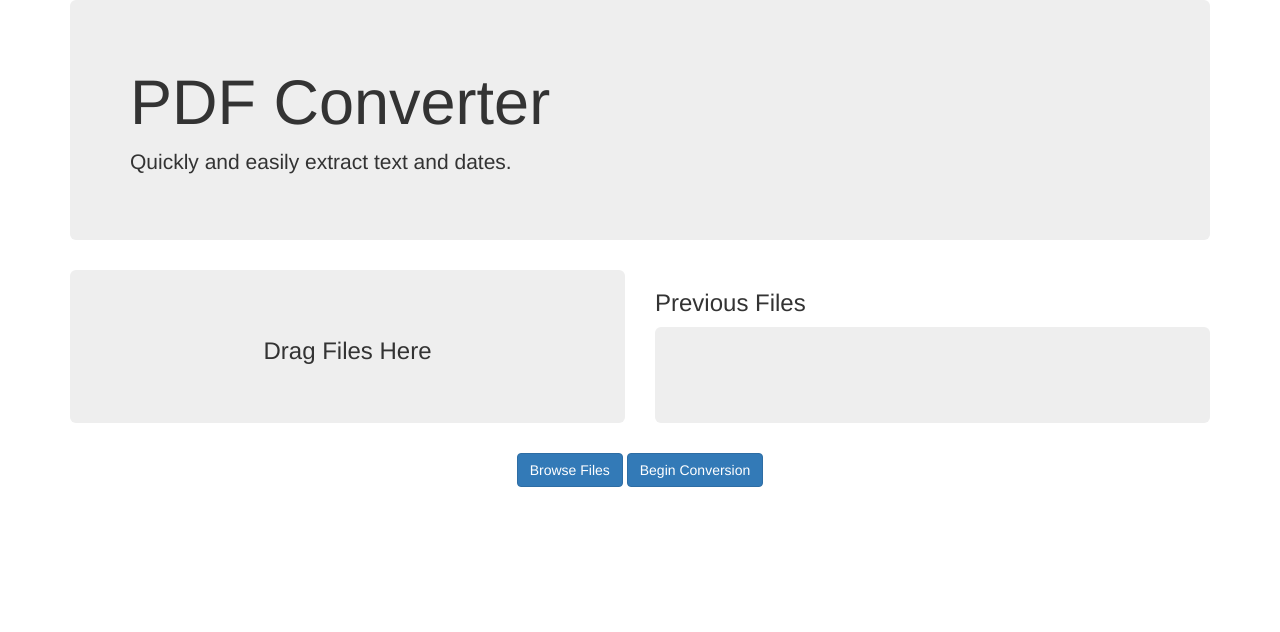
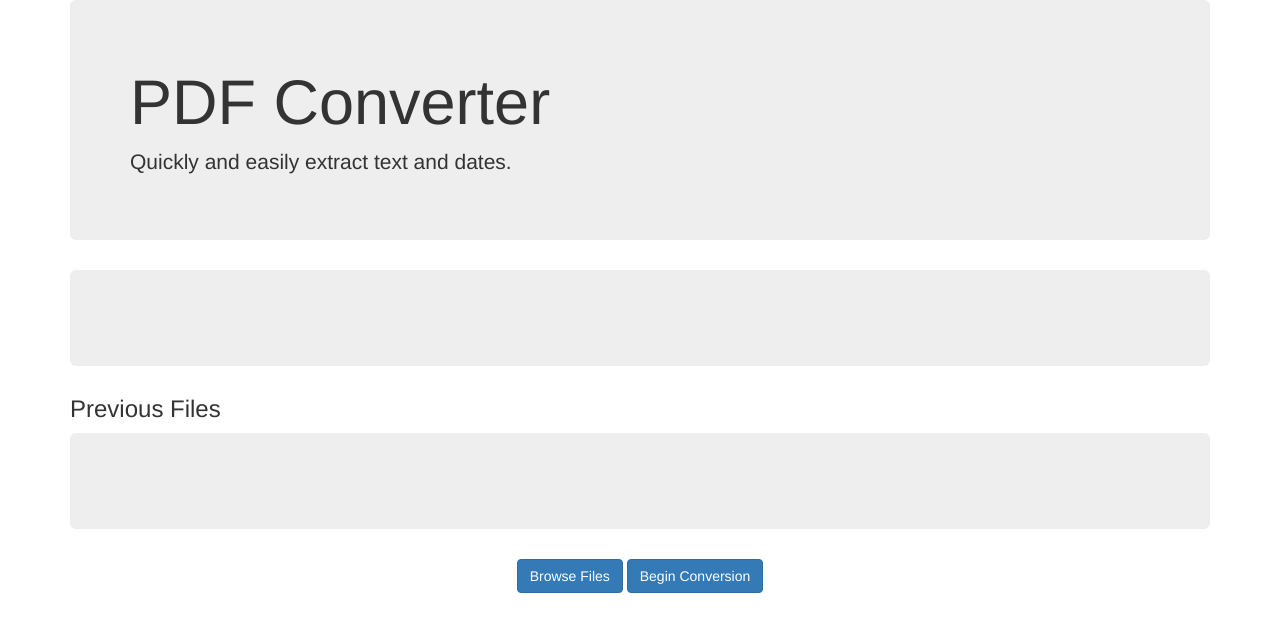
Before and after one commit to ProtoPlasm74/Teaching-master, a Flask app: page /index_return in a window 1280 px wide. Shown: the top 632 px of the page. Run offline with Flask 2, Linux system fonts and the light colour scheme; some libraries are stand-ins or nearby versions.

Commit message:
Added file upload section on index and index_return

```diff
--- a/templates/index_return.html
+++ b/templates/index_return.html
@@ -25,15 +25,13 @@
     </div>
 
     <!--Wells -->
-	<div class="row">
-	<div class="col-sm-6">
-	<div class="jumbotron"><h3 class="text-center">Drag Files Here</h3></div>
+	<div class="jumbotron">
+		<form action="/file-upload"
+		  class="dropzone"
+		  id="file_select"></form>
 	</div>
-	<div class="col-sm-6">
 	<h3 class="text-left">Previous Files</h3>
 	<div class="jumbotron"></div>
-	</div>
-	</div>
 	<!-- BUTTON -->
     <div class="text-center" >
       <button type="button" class="btn btn-primary">Browse Files</button>
```
Also changed, not shown: templates/index.html (+6 -1 lines).
